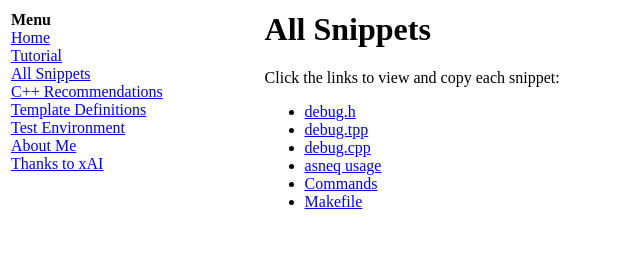
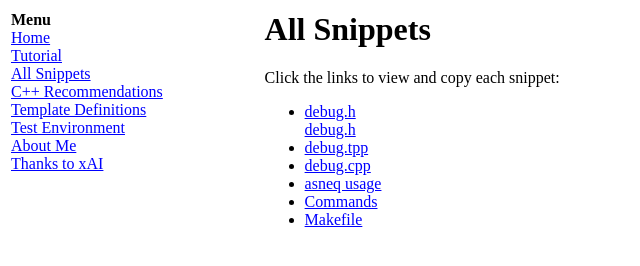
Before and after one commit to thebigxiaomi/templates, a plain HTML site: page snippets.html in a window 1280 px wide. Shown: the whole page, without its empty margins (0-640 px from the left). Drawn offline with Linux system fonts and the light colour scheme.

Commit message:
Update snippets.html

```diff
--- a/snippets.html
+++ b/snippets.html
@@ -20,7 +20,8 @@
 <h1>All Snippets</h1>
 <p>Click the links to view and copy each snippet:</p>
 <ul>
-<li><a href="debug.h">debug.h</a></li>
+<li><a href="debug_h.html">debug.h</a></li>
+  <a href="debug.h">debug.h</a>
 <li><a href="debug_tpp.html">debug.tpp</a></li>
 <li><a href="debug_cpp.html">debug.cpp</a></li>
 <li><a href="asneq_usage.html">asneq usage</a></li>
```
